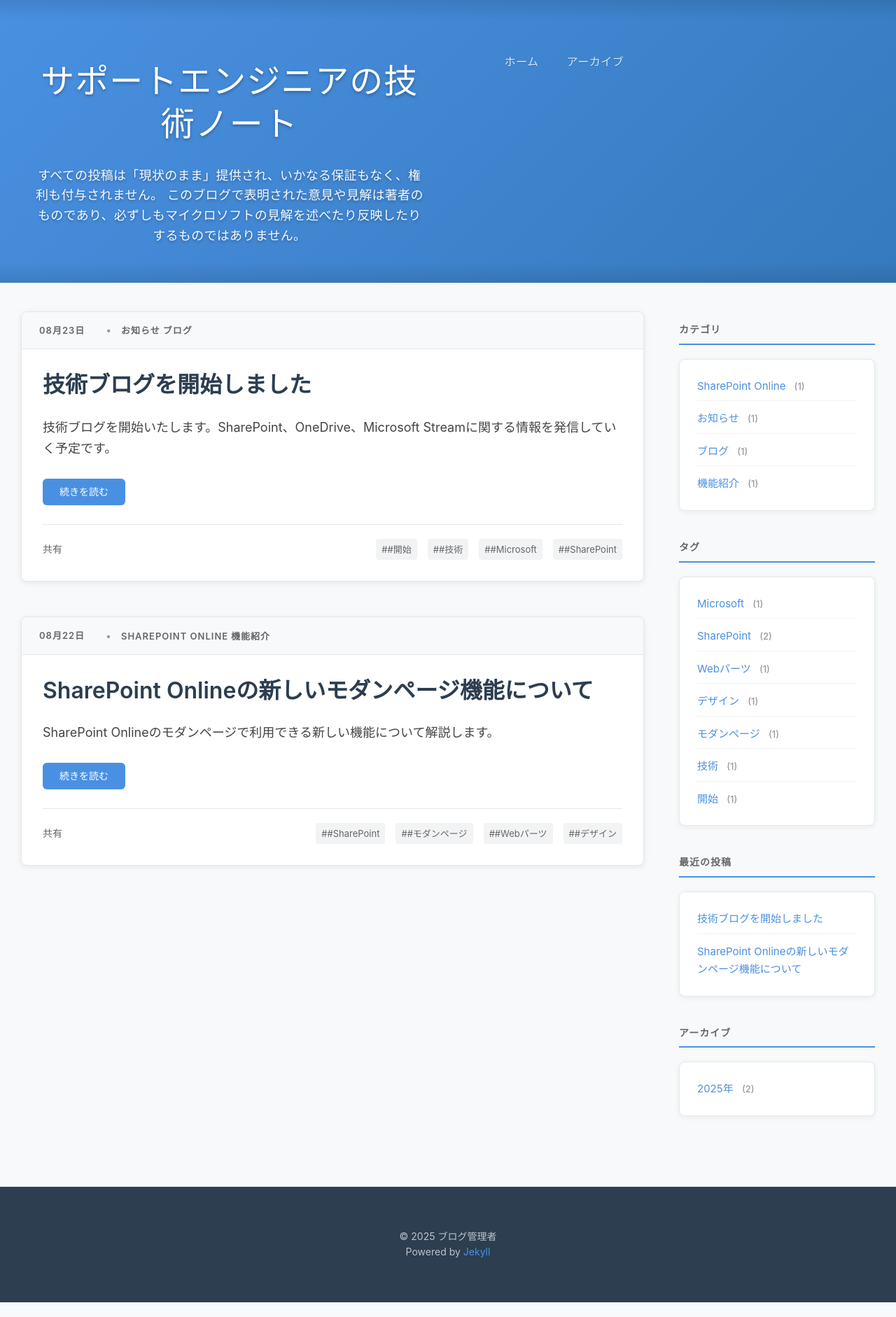
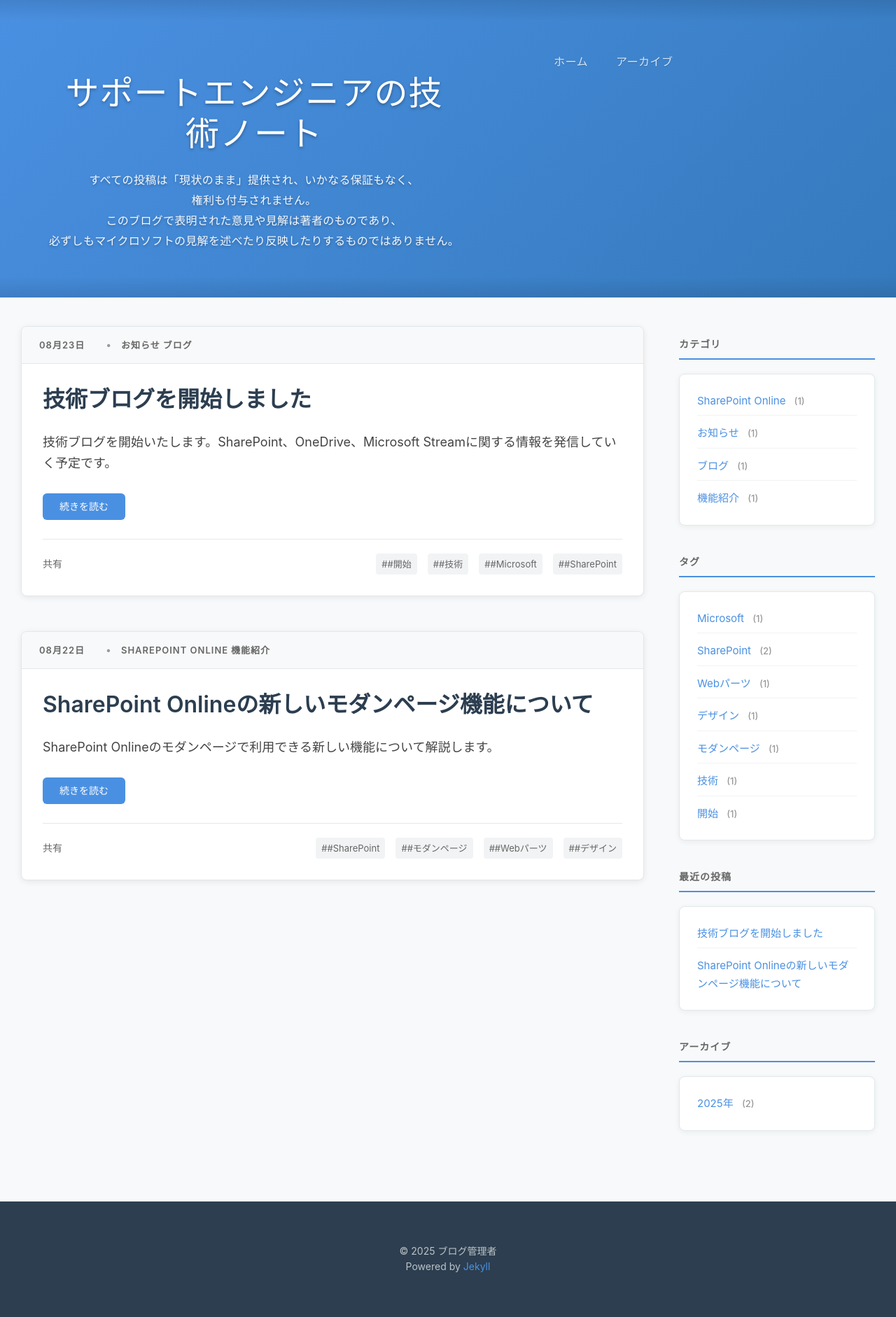
Before and after one commit to kokurata/kokurata-blog, a Jekyll site: the page built from docs/index.html, in a window 1280 px wide. Shown: the whole page at 70% size. Built offline with Jekyll 4.4.1, drawn with Linux system fonts in a browser that asks for light colours; the list of posts is cut into pages by our own code; before the commit the page ends 1861 px from its top, so only the background shows below that.

Commit message:
Improve header readability: widen subtitle area, reduce excessive line breaks, better spacing

```diff
--- a/docs/assets/styles.css
+++ b/docs/assets/styles.css
@@ -91,7 +91,7 @@ body {
   width: 100%;
   max-width: 1200px;
   margin: 0 auto;
-  padding: 6px 20px;
+  padding: 20px 40px;
 }
 
 #logo, #subtitle {
@@ -103,22 +103,24 @@ body {
 
 #logo {
   font-size: 48px;
-  line-height: 1.1;
+  line-height: 1.2;
   letter-spacing: 1px;
   font-weight: 300;
+  margin-bottom: 20px;
+  display: block;
 }
 
 #subtitle {
-  font-size: 18px;
-  line-height: 1.6;
+  font-size: 16px;
+  line-height: 1.8;
   letter-spacing: 0.3px;
   opacity: 0.95;
   display: block;
-  max-width: 1100px;
-  margin: 8px auto 0;
+  max-width: 800px;
+  margin: 0 auto;
   white-space: normal;
   overflow-wrap: break-word;
-  word-break: break-word;
+  word-break: keep-all;
 }
 
 #subtitle-wrap {
```
